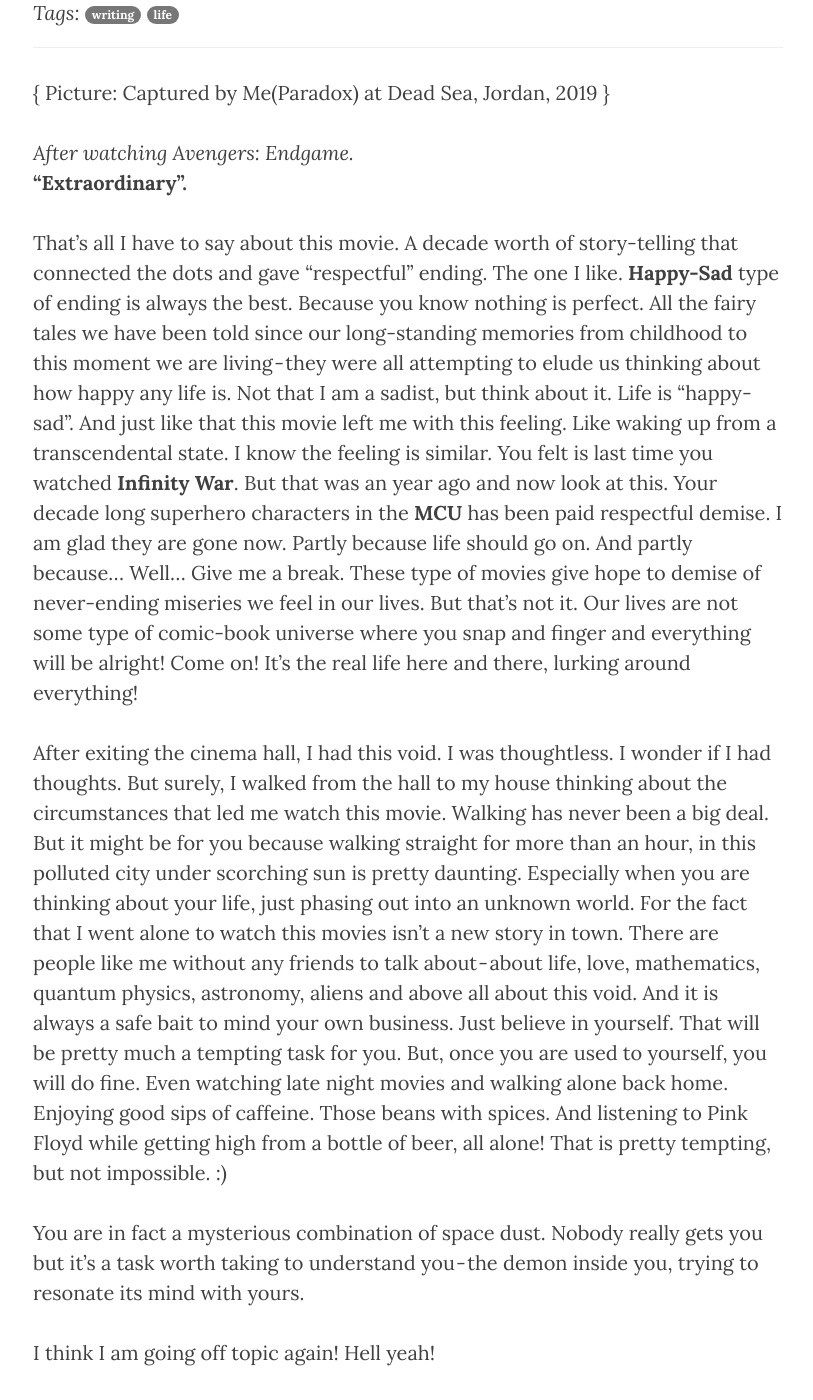
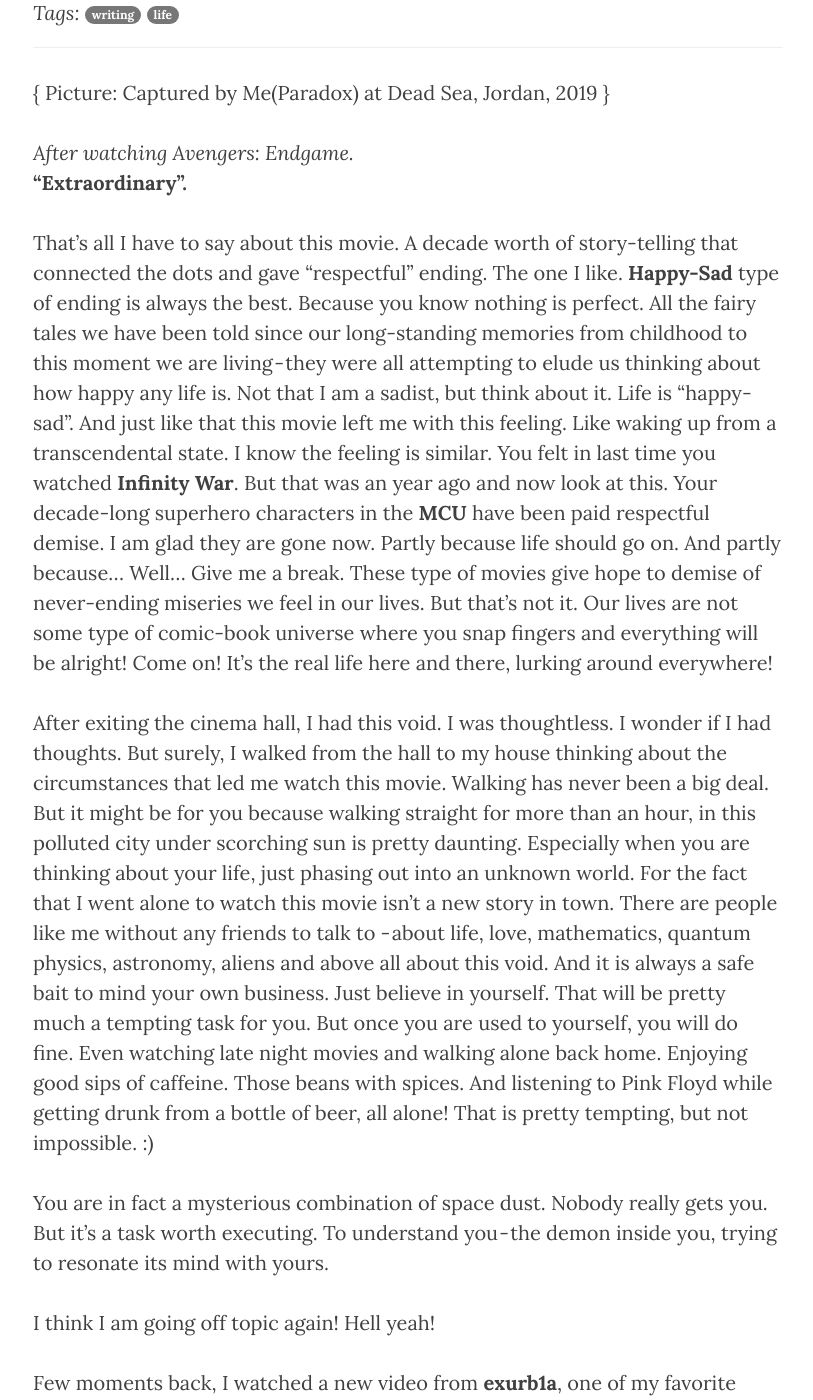
Before and after one commit to NISH1001/NISH1001.github.io, a Jekyll site: the page built from _posts/2019-04-29-temptation.markdown, in a window 1280 px wide and 1400 px high, scrolled down 508 px. Shown: the whole window, without its empty margins (232-1045 px from the left). Built offline with Jekyll 4.4.1, drawn with Linux system fonts in a browser that asks for light colours; nearby versions of some CDN libraries; comment, search, counter and statistics services are not loaded.

Commit message:
Fix grammars and typos in post for April 29

```diff
--- a/_posts/2019-04-29-temptation.markdown
+++ b/_posts/2019-04-29-temptation.markdown
@@ -15,12 +15,12 @@
 **"Extraordinary".**
 
 That's all I have to say about this movie. A decade worth of story-telling that connected the dots and gave "respectful" ending.
-The one I like. **Happy-Sad** type of ending is always the best. Because you know nothing is perfect. All the fairy tales we have been told since our long-standing memories from childhood to this moment we are living - they were all attempting to elude us thinking about how happy any life is. Not that I am a sadist, but think about it. Life is "happy-sad". And just like that this movie left me with this feeling. Like waking up from a transcendental state. I know the feeling is similar. You felt is last time you watched **Infinity War**. But that was an year ago and now look at this. Your decade long superhero characters in the **MCU** has been paid respectful demise. I am glad they are gone now. Partly because life should go on. And partly because… Well… Give me a break. These type of movies give hope to demise of never-ending miseries we feel in our lives. But that's not it. Our lives are not some type of comic-book universe where you snap and finger and everything will be alright! Come on! It's the real life here and there, lurking around everything!
+The one I like. **Happy-Sad** type of ending is always the best. Because you know nothing is perfect. All the fairy tales we have been told since our long-standing memories from childhood to this moment we are living - they were all attempting to elude us thinking about how happy any life is. Not that I am a sadist, but think about it. Life is "happy-sad". And just like that this movie left me with this feeling. Like waking up from a transcendental state. I know the feeling is similar. You felt in last time you watched **Infinity War**. But that was an year ago and now look at this. Your decade-long superhero characters in the **MCU** have been paid respectful demise. I am glad they are gone now. Partly because life should go on. And partly because… Well… Give me a break. These type of movies give hope to demise of never-ending miseries we feel in our lives. But that's not it. Our lives are not some type of comic-book universe where you snap fingers and everything will be alright! Come on! It's the real life here and there, lurking around everywhere!
 
-After exiting the cinema hall, I had this void. I was thoughtless. I wonder if I had thoughts. But surely, I walked from the hall to my house thinking about the circumstances that led me watch this movie. Walking has never been a big deal. But it might be for you because walking straight for more than an hour, in this polluted city under scorching sun is pretty daunting. Especially when you are thinking about your life, just phasing out into an unknown world. For the fact that I went alone to watch this movies isn't a new story in town. There are people like me without any friends to talk about - about life, love, mathematics, quantum physics, astronomy, aliens and above all about this void. And it is always a safe bait to mind your own business. Just believe in yourself. That will be pretty much a tempting task for you. But, once you are used to yourself, you will do fine. Even watching late night movies and walking alone back home. Enjoying good sips of caffeine. Those beans with spices. And listening to Pink Floyd while getting high from a bottle of beer, all alone! That is pretty tempting, but not impossible. :)
+After exiting the cinema hall, I had this void. I was thoughtless. I wonder if I had thoughts. But surely, I walked from the hall to my house thinking about the circumstances that led me watch this movie. Walking has never been a big deal. But it might be for you because walking straight for more than an hour, in this polluted city under scorching sun is pretty daunting. Especially when you are thinking about your life, just phasing out into an unknown world. For the fact that I went alone to watch this movie isn't a new story in town. There are people like me without any friends to talk to - about life, love, mathematics, quantum physics, astronomy, aliens and above all about this void. And it is always a safe bait to mind your own business. Just believe in yourself. That will be pretty much a tempting task for you. But once you are used to yourself, you will do fine. Even watching late night movies and walking alone back home. Enjoying good sips of caffeine. Those beans with spices. And listening to Pink Floyd while getting drunk from a bottle of beer, all alone! That is pretty tempting, but not impossible. :)
 
 
-You are in fact a mysterious combination of space dust. Nobody really gets you but it's a task worth taking to understand you - the demon inside you, trying to resonate its mind with yours.
+You are in fact a mysterious combination of space dust. Nobody really gets you. But it's a task worth executing. To understand you - the demon inside you, trying to resonate its mind with yours.
 
 I think I am going off topic again! Hell yeah!
 
```
